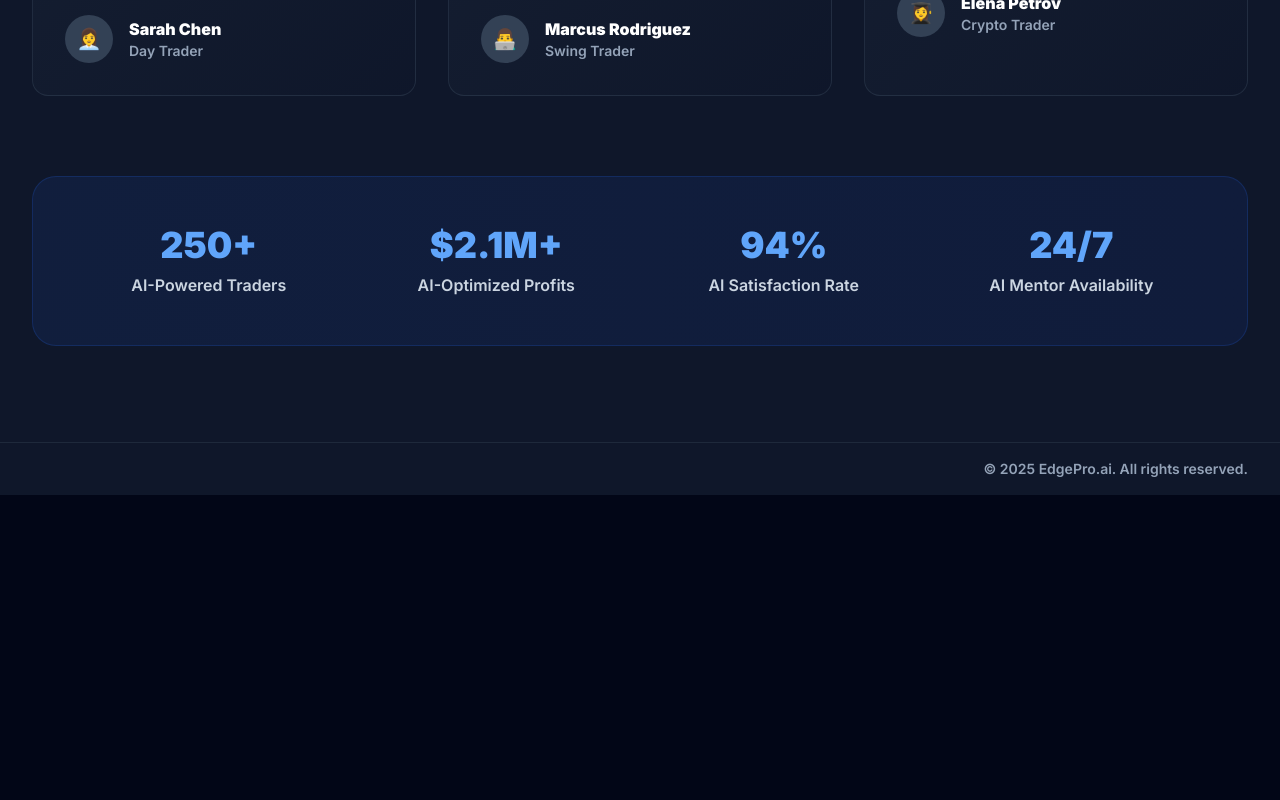
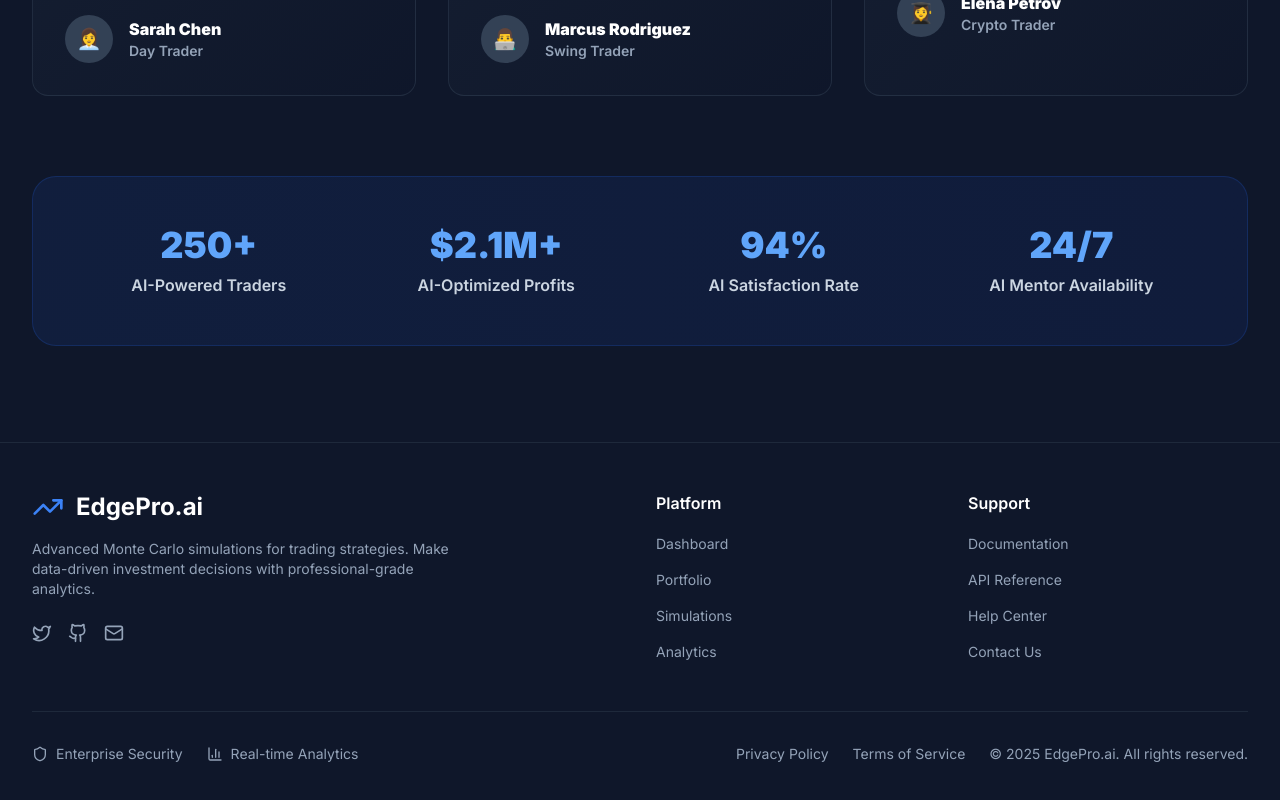
Before and after one commit to ahmethedev/monte_carlo, a React (Vite) app in the folder monte-client/: page / in a window 1280 px wide. Shown: the part 3396-4196 px from the top of the page. Before the commit the page ends 3891 px from the top, so only its background shows below. Built offline with nearby package versions, Linux system fonts and the light colour scheme; no server answers.

Commit message:
fix footer

```diff
--- a/monte-client/src/components/Footer.tsx
+++ b/monte-client/src/components/Footer.tsx
@@ -1,19 +1,78 @@
 import React from 'react';
+import { TrendingUp, Shield, BarChart3, Mail, Github, Twitter } from 'lucide-react';
 
 const Footer = () => {
   return (
     <footer className="bg-slate-900 border-t border-slate-800">
-      <div className="max-w-7xl mx-auto px-4 sm:px-6 lg:px-8 py-4">
-        <div className="flex justify-between items-center">
-          {/* Brand */}
-          <div className="flex items-center space-x-3">
-            <div className="relative">
+      <div className="max-w-7xl mx-auto px-4 sm:px-6 lg:px-8 py-12">
+        <div className="grid grid-cols-1 md:grid-cols-4 gap-8">
+          {/* Brand Section */}
+          <div className="col-span-1 md:col-span-2">
+            <div className="flex items-center space-x-3 mb-4">
+              <div className="relative">
+                <TrendingUp className="h-8 w-8 text-blue-500" />
+              </div>
+              <span className="text-2xl font-bold text-white">EdgePro.ai</span>
             </div>
+            <p className="text-slate-400 text-sm max-w-md">
+              Advanced Monte Carlo simulations for trading strategies.
+              Make data-driven investment decisions with professional-grade analytics.
+            </p>
+            <div className="flex space-x-4 mt-6">
+              <a href="#" className="text-slate-400 hover:text-blue-400 transition-colors">
+                <Twitter className="h-5 w-5" />
+              </a>
+              <a href="#" className="text-slate-400 hover:text-blue-400 transition-colors">
+                <Github className="h-5 w-5" />
+              </a>
+              <a href="#" className="text-slate-400 hover:text-blue-400 transition-colors">
+                <Mail className="h-5 w-5" />
+              </a>
+            </div>
+          </div>
 
+          {/* Quick Links */}
+          <div>
+            <h3 className="text-white font-semibold mb-4">Platform</h3>
+            <ul className="space-y-3">
+              <li><a href="#" className="text-slate-400 hover:text-white transition-colors text-sm">Dashboard</a></li>
+              <li><a href="#" className="text-slate-400 hover:text-white transition-colors text-sm">Portfolio</a></li>
+              <li><a href="#" className="text-slate-400 hover:text-white transition-colors text-sm">Simulations</a></li>
+              <li><a href="#" className="text-slate-400 hover:text-white transition-colors text-sm">Analytics</a></li>
+            </ul>
           </div>
-          <p className="text-slate-400 text-sm font-semibold">
-            © 2025 EdgePro.ai. All rights reserved.
-          </p>
+
+          {/* Support */}
+          <div>
+            <h3 className="text-white font-semibold mb-4">Support</h3>
+            <ul className="space-y-3">
+              <li><a href="#" className="text-slate-400 hover:text-white transition-colors text-sm">Documentation</a></li>
+              <li><a href="#" className="text-slate-400 hover:text-white transition-colors text-sm">API Reference</a></li>
+              <li><a href="#" className="text-slate-400 hover:text-white transition-colors text-sm">Help Center</a></li>
+              <li><a href="#" className="text-slate-400 hover:text-white transition-colors text-sm">Contact Us</a></li>
+            </ul>
+          </div>
+        </div>
+
+        {/* Bottom Section */}
+        <div className="mt-12 pt-8 border-t border-slate-800">
+          <div className="flex flex-col md:flex-row justify-between items-center">
+            <div className="flex items-center space-x-6 mb-4 md:mb-0">
+              <div className="flex items-center space-x-2 text-slate-400 text-sm">
+                <Shield className="h-4 w-4" />
+                <span>Enterprise Security</span>
+              </div>
+              <div className="flex items-center space-x-2 text-slate-400 text-sm">
+                <BarChart3 className="h-4 w-4" />
+                <span>Real-time Analytics</span>
+              </div>
+            </div>
+            <div className="flex items-center space-x-6 text-slate-400 text-sm">
+              <a href="#" className="hover:text-white transition-colors">Privacy Policy</a>
+              <a href="#" className="hover:text-white transition-colors">Terms of Service</a>
+              <span>© 2025 EdgePro.ai. All rights reserved.</span>
+            </div>
+          </div>
         </div>
       </div>
     </footer>
```
